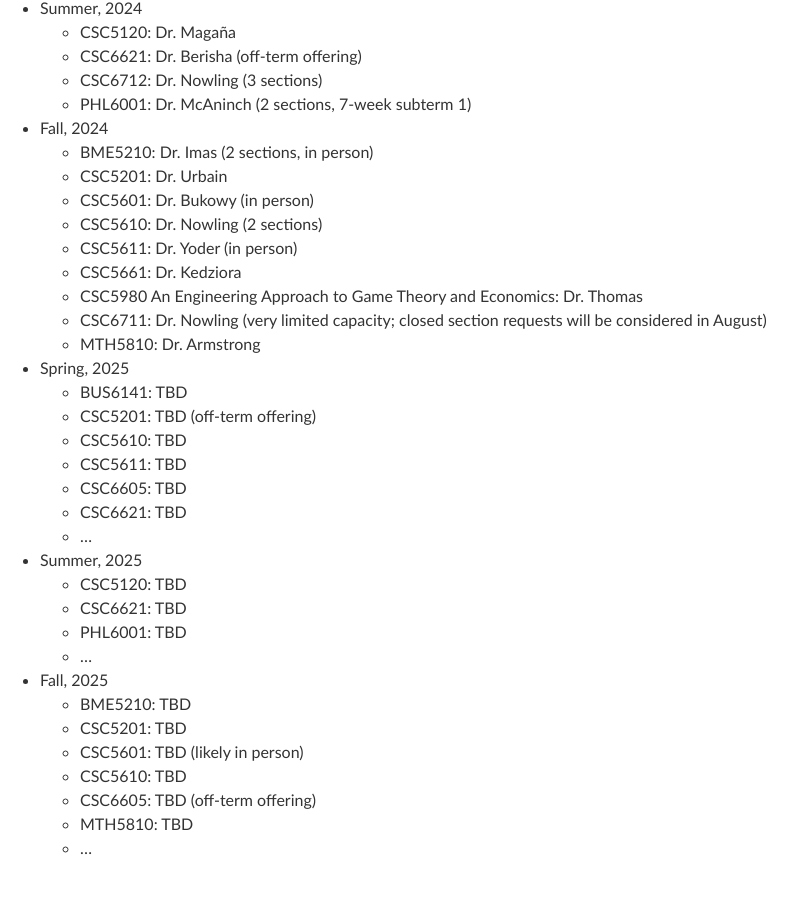
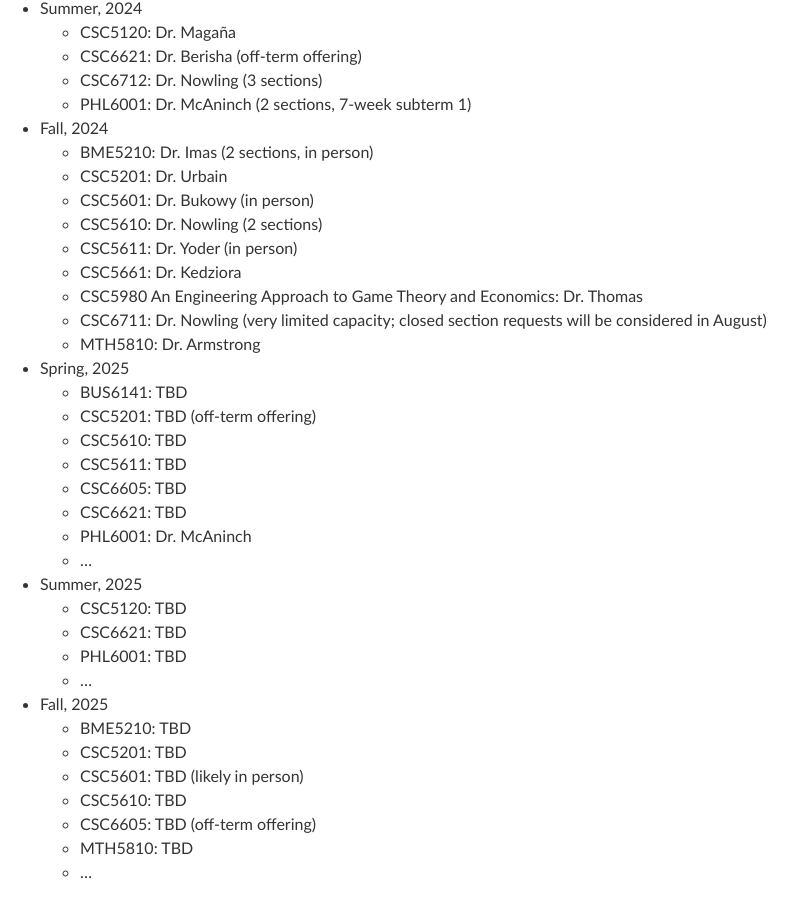
Before and after one commit to edurant/edurant.github.io, a Jekyll site: the page built from advising/msml.md, in a window 1280 px wide and 900 px high, scrolled down 9272 px. Shown: the whole window, without its empty margins (0-806 px from the left). Built offline with Jekyll 4.4.1, drawn with Linux system fonts in a browser that asks for light colours; our own code applies the rules of GitHub Pages for plain Markdown files; before the commit the page ends 10148 px from its top, so only the background shows below that.

```diff
--- a/advising/msml.md
+++ b/advising/msml.md
@@ -342,6 +342,7 @@
   * CSC5611: TBD
   * CSC6605: TBD
   * CSC6621: TBD
+  * PHL6001: Dr. McAninch
   * …
 * Summer, 2025
   * CSC5120: TBD
```
